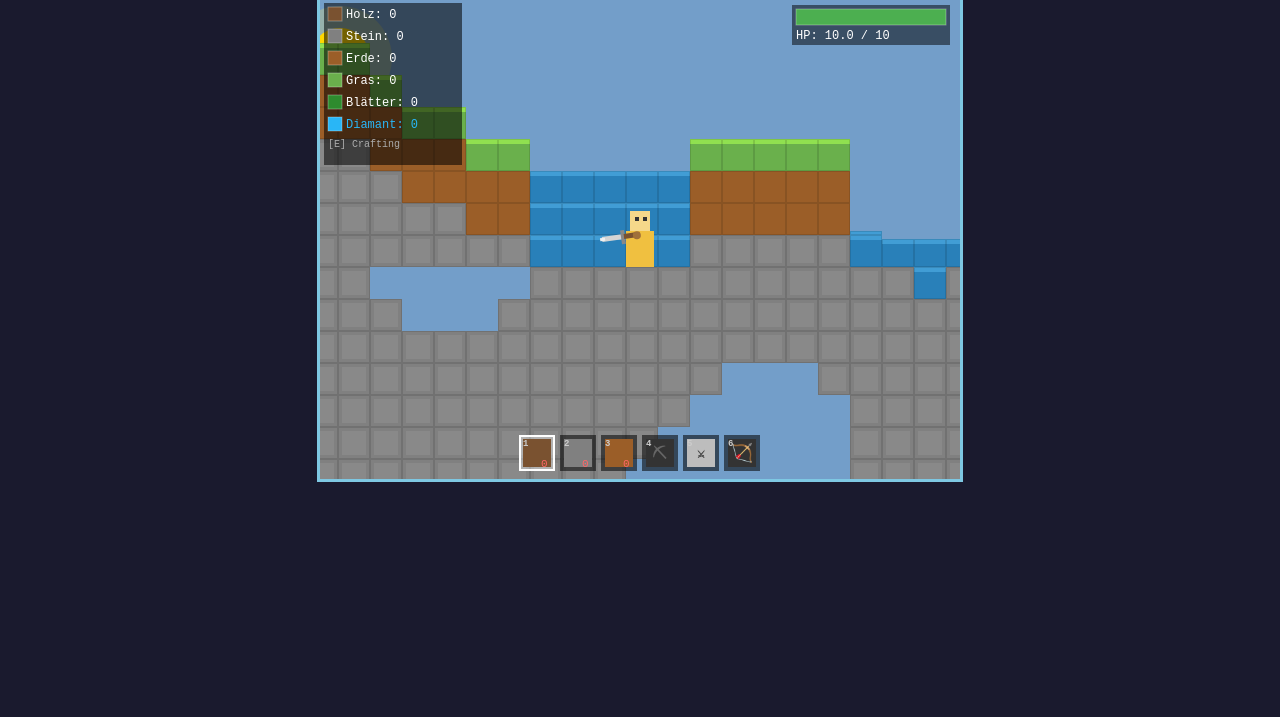
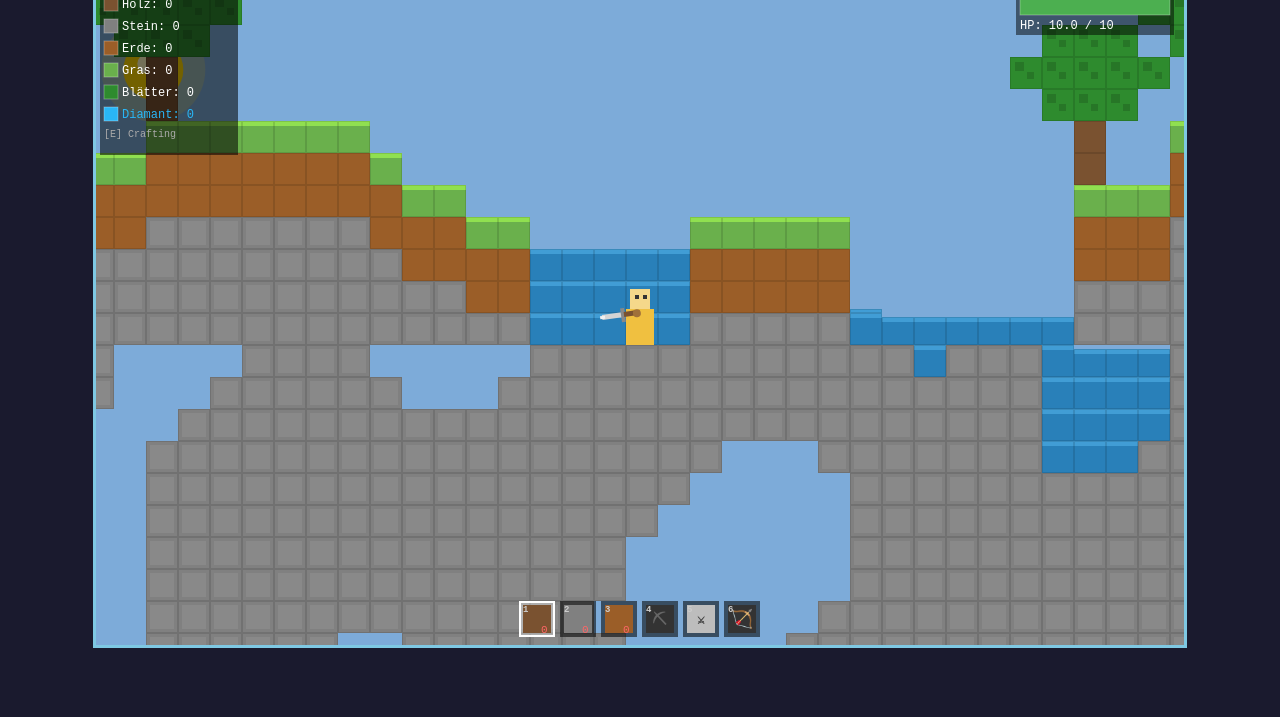
Before and after one commit to JulianBethge/minecraft-2d, a plain HTML site: page index.html in a window 1280 px wide. Shown: the part 83-800 px from the top of the page. Drawn offline with Linux system fonts and the light colour scheme.

Commit message:
Enhance canvas resizing logic for better responsiveness across devices; adjust body padding and overflow settings

```diff
--- a/game.js
+++ b/game.js
@@ -6,8 +6,31 @@ var canvas = document.getElementById("gameCanvas");
 var ctx    = canvas.getContext("2d");
 
 var TILE       = 32;
-var COLS       = Math.ceil(canvas.width  / TILE);
-var ROWS       = Math.ceil(canvas.height / TILE);
+var COLS       = 0;
+var ROWS       = 0;
+
+// Canvas-Größe je nach Gerät setzen (PC: 85% Fensterbreite, Handy: 640×480)
+function resizeCanvas() {
+  var mobile = window.innerWidth <= 800
+            || window.innerHeight > window.innerWidth
+            || ("ontouchstart" in window);
+  if (mobile) {
+    canvas.width  = 640;
+    canvas.height = 480;
+  } else {
+    var w = Math.round(window.innerWidth  * 0.85);
+    var h = Math.round(window.innerHeight * 0.82);
+    // Nicht breiter als sinnvoll + Seitenverhältnis 16:9 als Richtwert
+    var maxW = Math.round(h * (16 / 9));
+    if (w > maxW) w = maxW;
+    canvas.width  = w;
+    canvas.height = h;
+  }
+  COLS = Math.ceil(canvas.width  / TILE);
+  ROWS = Math.ceil(canvas.height / TILE);
+}
+resizeCanvas();
+window.addEventListener("resize", resizeCanvas);
 var WORLD_COLS = 240;  // doppelt so breit (war 120)
 var WORLD_ROWS = 64;   // doppelt so tief  (war 32)
 
--- a/style.css
+++ b/style.css
@@ -5,7 +5,9 @@ body {
   font-family: monospace;
   text-align: center;
   margin: 0;
-  padding: 20px;
+  padding: 10px 20px;
+  /* Kein vertikaler Scroll wenn Canvas groß ist */
+  overflow-x: hidden;
 }
 
 h1 {
@@ -26,9 +28,8 @@ h1 {
   display: block;
   margin: 0 auto;
   cursor: crosshair;
-  /* Auf großen Bildschirmen: feste 640x480 */
   max-width: 100%;
-  height: auto;
+  /* Höhe folgt dem canvas-Attribut (kein CSS-Strecken) */
 }
 
 /* Standard: Handy-Elemente unsichtbar */
```
